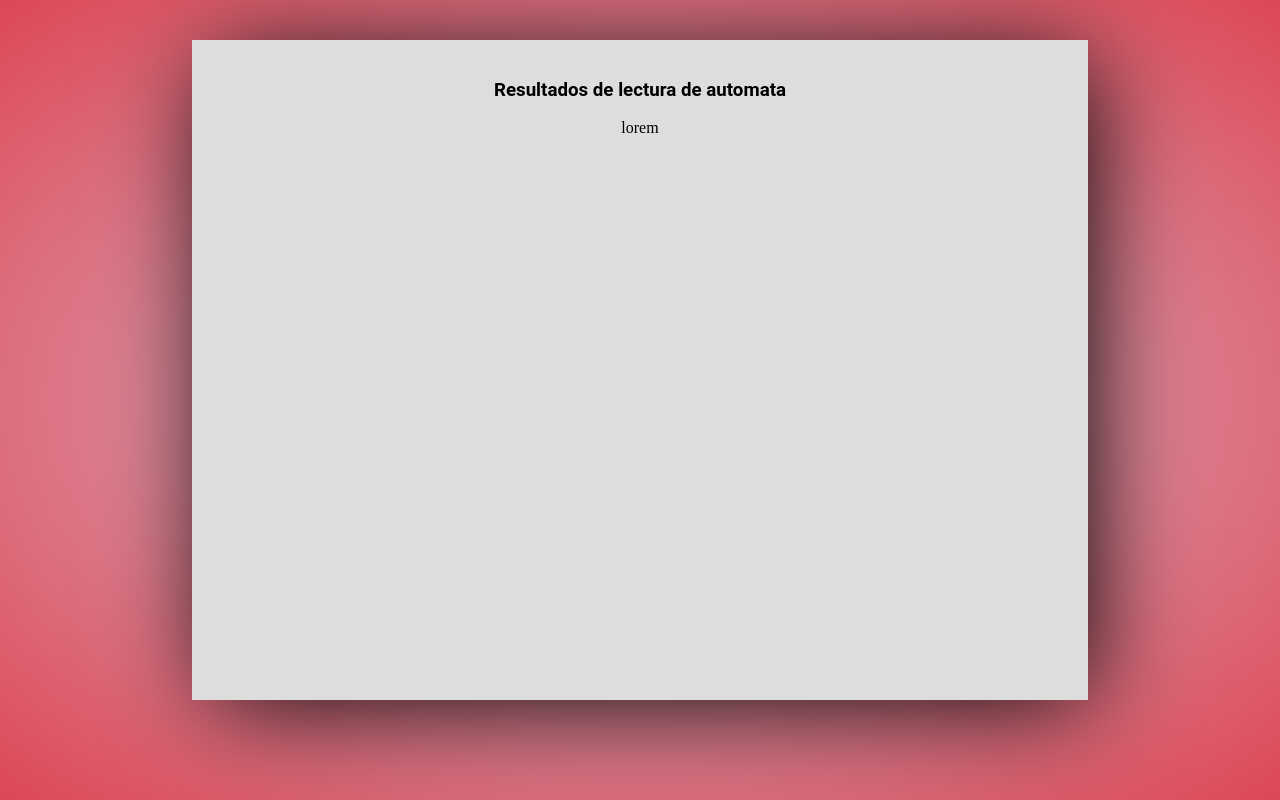
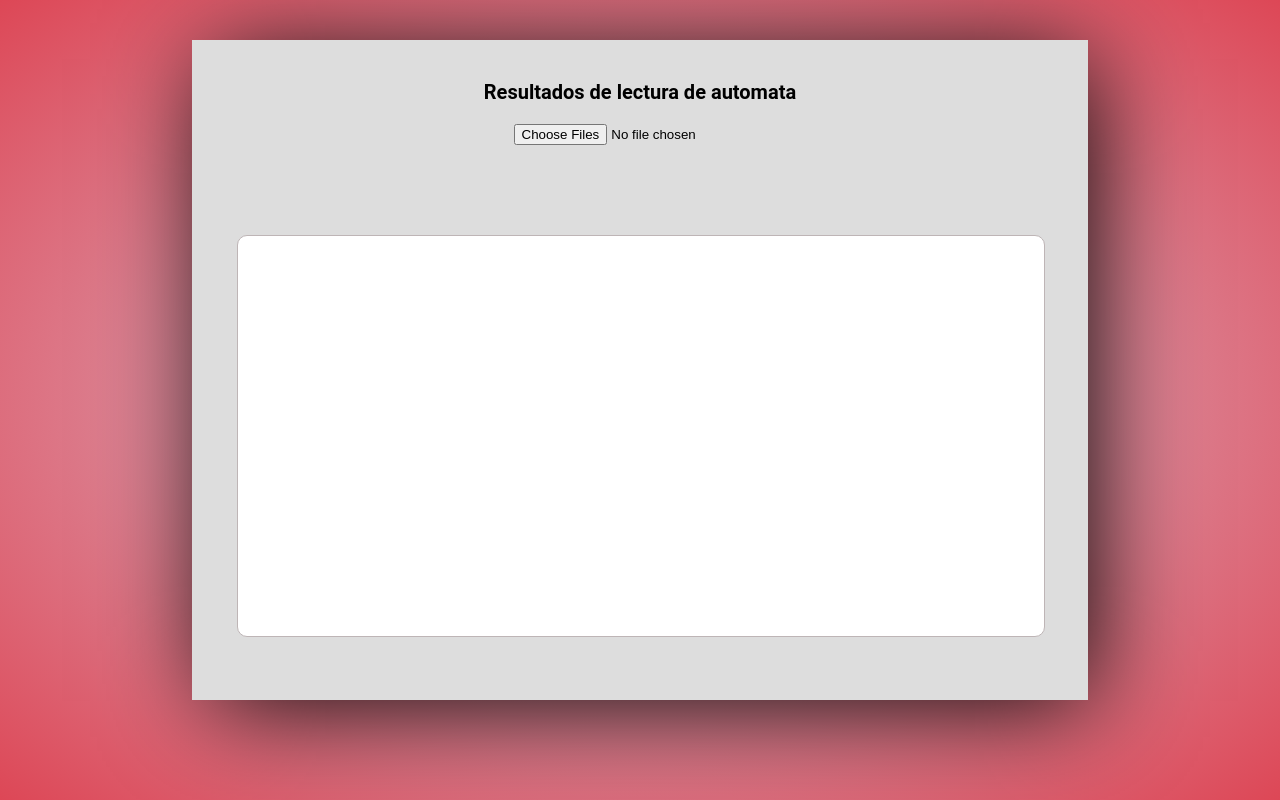
Before and after one commit to ea2305/minAutomate, a plain HTML site: page index.html in a window 1280 px wide. Drawn offline with Linux system fonts and the light colour scheme.

Commit message:
configuracion de cajas

```diff
--- a/index.html
+++ b/index.html
@@ -12,9 +12,12 @@
         <article class="box center">
             <div class="title-box center">
                 <h1 class="title">Resultados de lectura de automata</h1>
+                <input type="file" multiple>
             </div>
             <div class="body-box center">
-                    <p>lorem</p>
+                <div id="printer">
+
+                </div>
             </div>
         </article>
     </section>
--- a/public/css/main.css
+++ b/public/css/main.css
@@ -24,5 +24,16 @@ html body{
 .title{
     font-family: Roboto,Arial, Helvetica, sans-serif;
     font-weight: bold;
+    font-size: 20px;
+}
+
+.body-box{
+
+    border: 1px solid #BEB5B6;
+    border-radius: 10px;
+    height: 50vh;
+    width: 90%;
+    background-color: white;
+    margin: 10% 5% 3vh 5%;
 
 }
```
Lines whose indentation alone changed are shown as unchanged.
